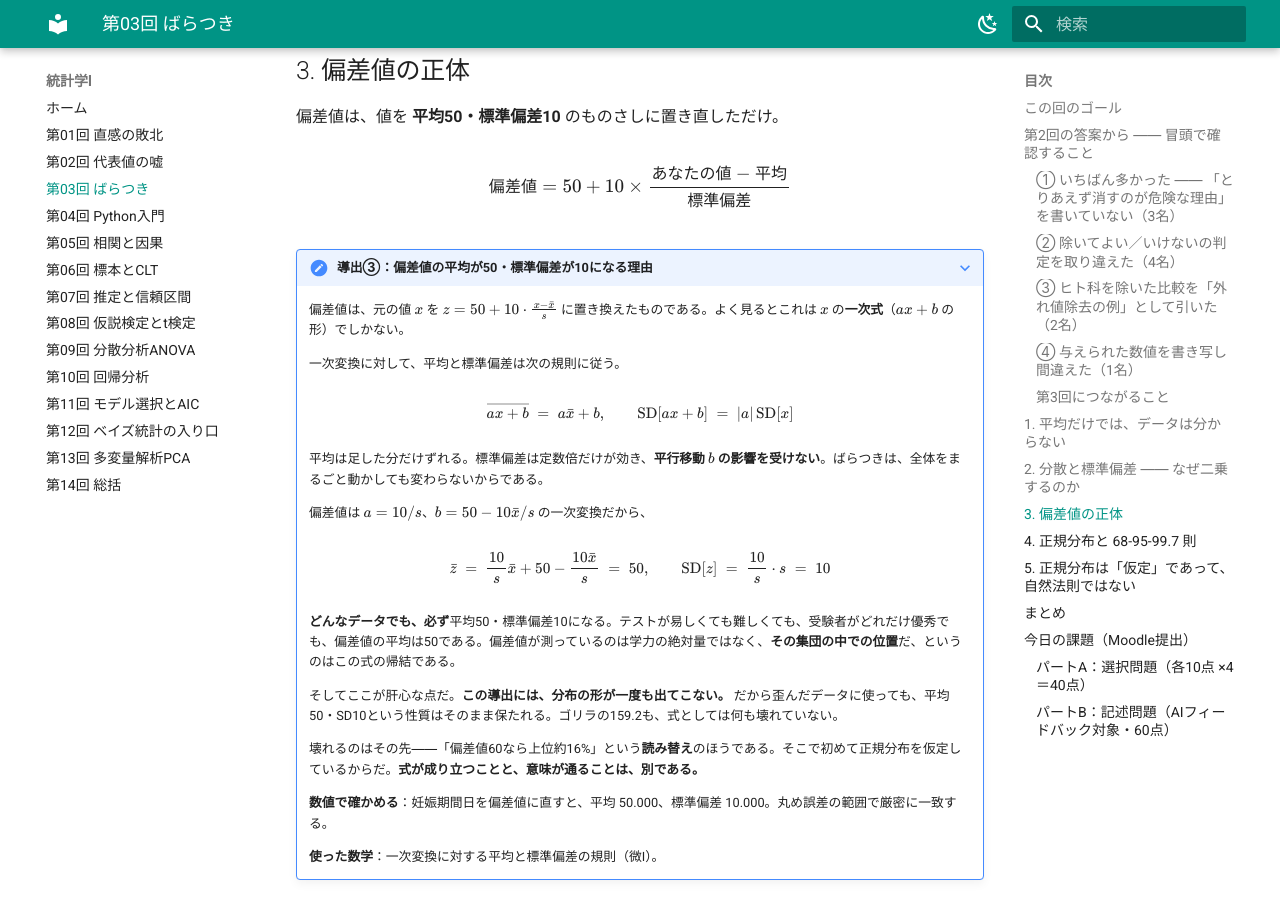
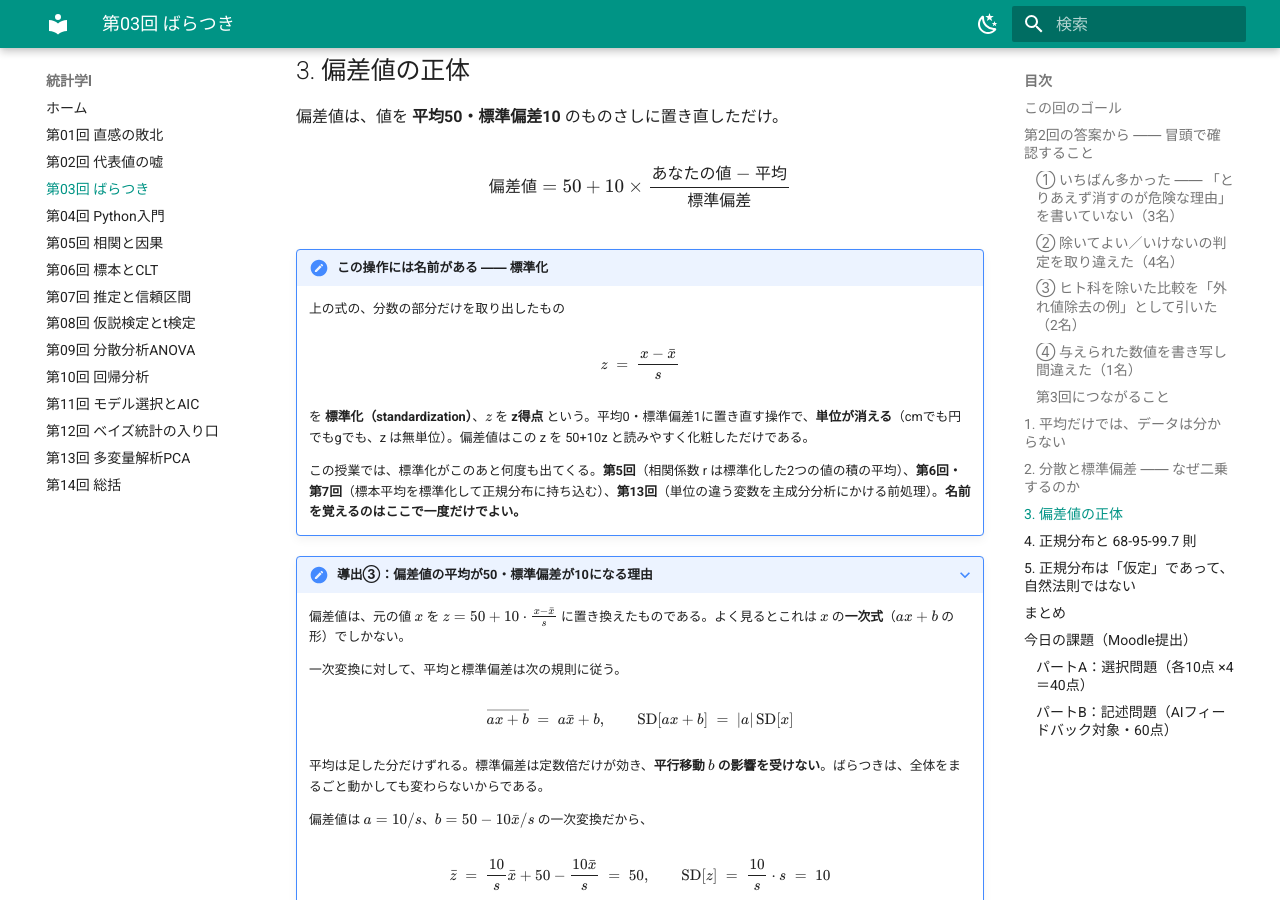
Before and after one commit to aonoa68/toukei-1, an MkDocs documentation site: the page built from docs/03_variability.md, in a window 1280 px wide and 900 px high, scrolled down 6320 px. Built offline with MkDocs 1.6.1 and Material for MkDocs 9.7.7, drawn with Linux system fonts in a browser that asks for light colours.

Commit message:
第3回に「標準化」という名前を明示する注記を追加
偏差値の式の分数部分が z 得点＝標準化であることを書いていなかったため、
第5回以降で「標準化」と呼ぶ操作が初出に見えていた。第5回・第6回・第7回・
第13回でどう使うかの予告も添えた。

Co-Authored-By: Claude Opus 5 (1M context) <noreply@anthropic.com>
Claude-Session: https://claude.ai/code/session_01VNG6MY7caqH6ZBqg92AUZE

```diff
--- a/docs/03_variability.md
+++ b/docs/03_variability.md
@@ -211,6 +211,15 @@ SDは「平均からの**標準的な散らばり幅**」。平均±1SD（約127
 
 $$ 偏差値 = 50 + 10 \times \frac{あなたの値 - 平均}{標準偏差} $$
 
+!!! note "この操作には名前がある ―― 標準化"
+    上の式の、分数の部分だけを取り出したもの
+
+    $$ z \;=\; \frac{x - \bar{x}}{s} $$
+
+    を **標準化（standardization）**、\( z \) を **z得点** という。平均0・標準偏差1に置き直す操作で、**単位が消える**（cmでも円でもgでも、z は無単位）。偏差値はこの z を 50+10z と読みやすく化粧しただけである。
+
+    この授業では、標準化がこのあと何度も出てくる。**第5回**（相関係数 r は標準化した2つの値の積の平均）、**第6回・第7回**（標本平均を標準化して正規分布に持ち込む）、**第13回**（単位の違う変数を主成分分析にかける前処理）。**名前を覚えるのはここで一度だけでよい。**
+
 ???+ note "導出③：偏差値の平均が50・標準偏差が10になる理由"
 
     偏差値は、元の値 \( x \) を \( z = 50 + 10\cdot\frac{x-\bar{x}}{s} \) に置き換えたものである。よく見るとこれは \( x \) の**一次式**（\( ax+b \) の形）でしかない。
```
